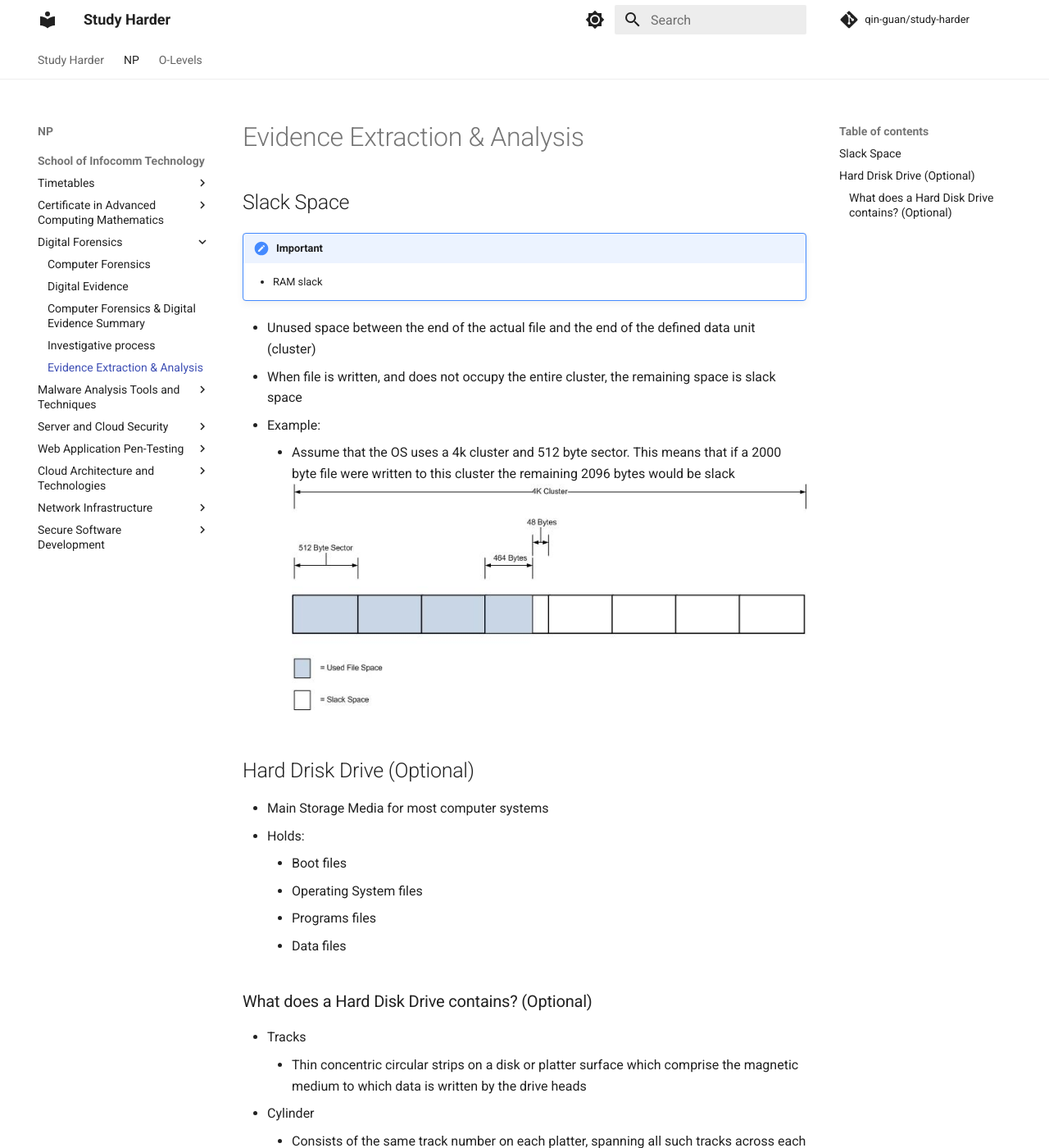
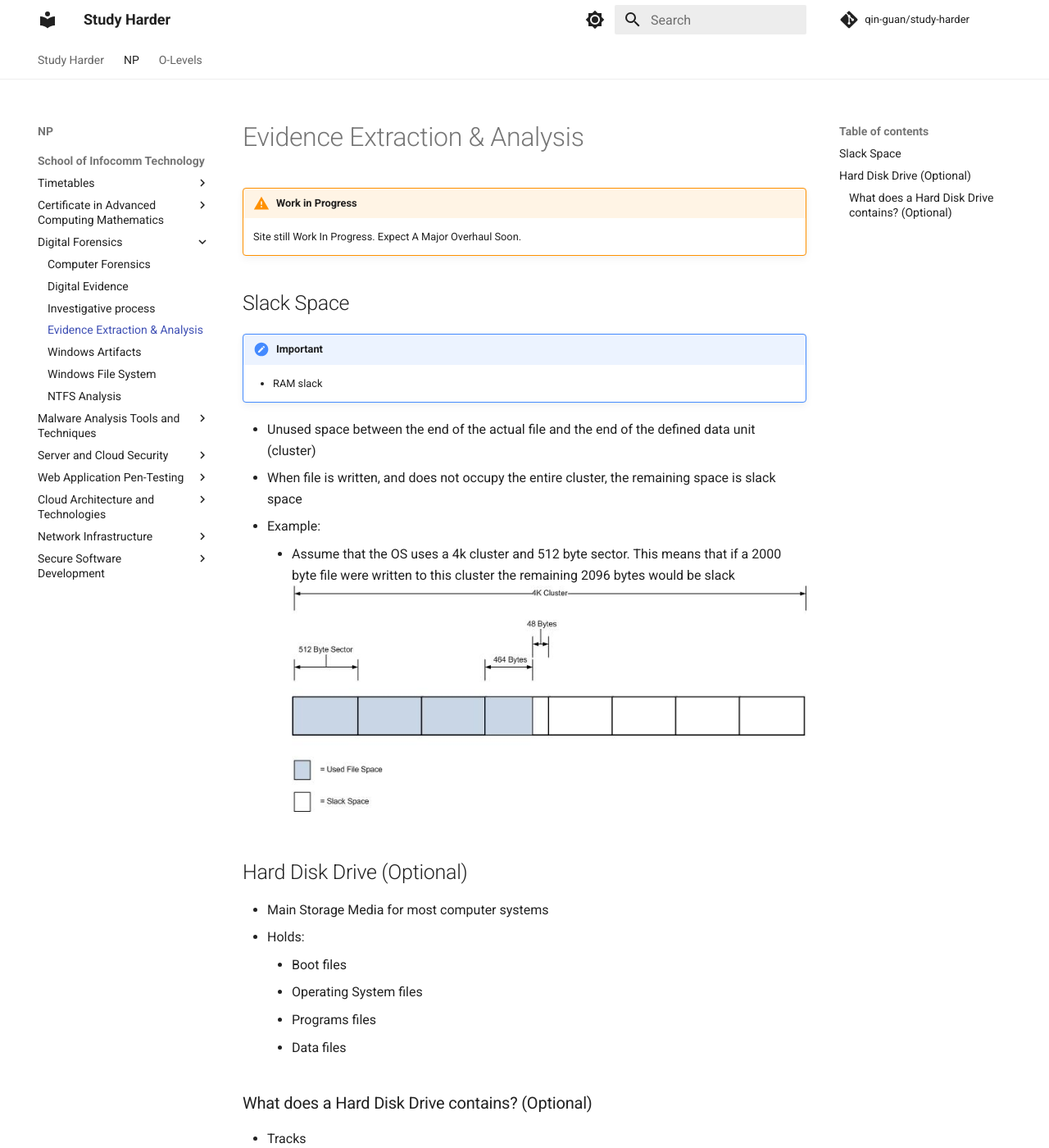
Before and after one commit to qin-guan/study-harder, an MkDocs documentation site: the page built from docs/np/ict/df/3-evidence-extraction-n-analysis.md, in a window 1280 px wide and 1400 px high. Shown: the whole window at 82% size. Built offline with MkDocs 1.6.1 and Material for MkDocs 9.7.7, drawn with Linux system fonts in a browser that asks for light colours; comment, search, counter and statistics services are not loaded.

Commit message:
DF Overhaul and creation of Chapter 4-6 md files

```diff
--- a/docs/np/ict/df/3-evidence-extraction-n-analysis.md
+++ b/docs/np/ict/df/3-evidence-extraction-n-analysis.md
@@ -1,4 +1,7 @@
 # Evidence Extraction & Analysis
+
+!!! warning "Work in Progress"
+    Site still Work In Progress. Expect A Major Overhaul Soon.
 
 ## Slack Space
 
@@ -12,7 +15,7 @@
   - Assume that the OS uses a 4k cluster and 512 byte sector. This means that if a 2000 byte file were written to this cluster the remaining 2096 bytes would be slack
 ![](3-evidence-extraction-n-analysis-images/3-slack-space-example.png)
 
-## Hard Drisk Drive (Optional)
+## Hard Disk Drive (Optional)
 - Main Storage Media for most computer systems
 - Holds:
   - Boot files
--- /dev/null
+++ b/docs/np/ict/df/4-windows-artifacts.md
@@ -0,0 +1,3 @@
+# Windows Artifacts
+
+!!! warning "Work in Progress"
--- /dev/null
+++ b/docs/np/ict/df/5-windows-file-system.md
@@ -0,0 +1,3 @@
+# Windows File System
+
+!!! warning "Work in Progress"
--- /dev/null
+++ b/docs/np/ict/df/6-ntfs-analysis.md
@@ -0,0 +1,3 @@
+# NTFS Analysis
+
+!!! warning "Work in Progress"
```
Also changed, not shown: docs/np/ict/df/1-computer-forensics.md (+3 -0 lines), docs/np/ict/df/1-digital-evidence.md (+3 -0 lines), docs/np/ict/df/1-summary.md (deleted, +0 -6 lines), docs/np/ict/df/.pages.
